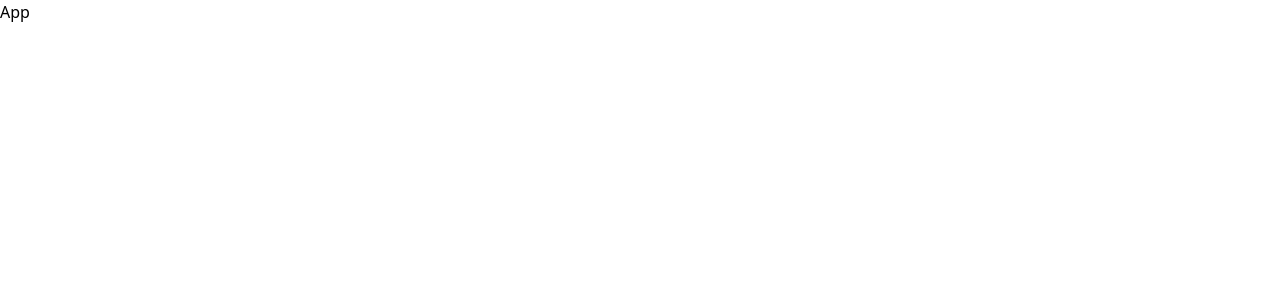
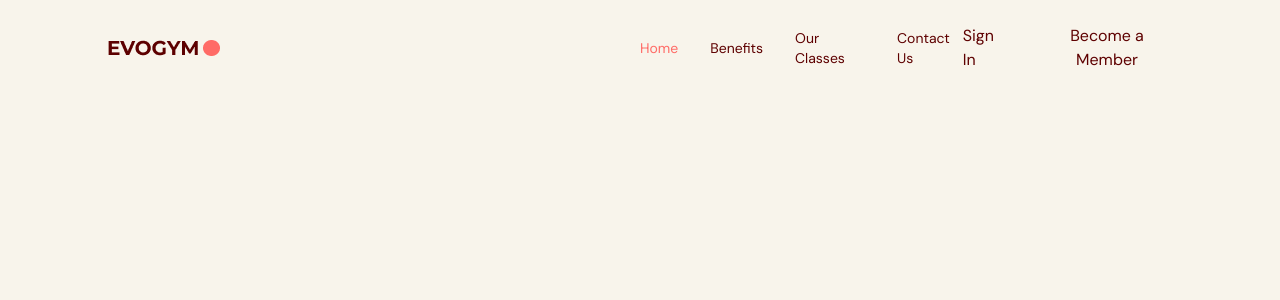
Before and after one commit to MarwanOladele/fitness-app, a React (Vite) app: page / in a window 1280 px wide. Shown: the top 300 px of the page. Built offline with nearby package versions, Linux system fonts and the light colour scheme.

Commit message:
Navbar Menu Implemented

```diff
--- a/src/App.tsx
+++ b/src/App.tsx
@@ -1,5 +1,13 @@
+import Navbar from "@/pages/navbar/Navbar";
+import { useState } from "react";
+
 const App = () => {
-  return <div className="">App</div>;
-}
+  const [selectedPage, setSelectedPage] = useState<string>("home");
+  return (
+    <div className="app bg-gray-20">
+      <Navbar selectedPage={selectedPage} setSelectedPage={setSelectedPage} />
+    </div>
+  );
+};
 
 export default App;
--- /dev/null
+++ b/src/data.ts
@@ -0,0 +1,18 @@
+export const navLink = [
+  {
+    id: "home",
+    name: "Home",
+  },
+  {
+    id: "benefit",
+    name: "Benefits",
+  },
+  {
+    id: "class",
+    name: "Our Classes"
+  },
+  {
+    id: "contact",
+    name: "Contac tUs",
+  },
+];
--- a/src/index.css
+++ b/src/index.css
@@ -1,3 +1,19 @@
+@import url("https://fonts.googleapis.com/css2?family=DM+Sans:wght@400;700&family=Montserrat:wght@700&family=Roboto:wght@100;300;400;500;700&display=swap");
+
 @tailwind base;
 @tailwind components;
 @tailwind utilities;
+
+
+html,
+body,
+.app,
+#root {
+    height: 100%;
+    width: 100%;
+    margin: 0;
+    padding: 0;
+    box-sizing: border-box;
+    font-family: 'DM Sans', sans-serif;
+    @apply text-gray-500
+}
--- /dev/null
+++ b/src/pages/navbar/Link.tsx
@@ -0,0 +1,22 @@
+import AnchorLink from "react-anchor-link-smooth-scroll";
+
+type Props = {
+  page: string;
+  selectedPage: string;
+  setSelectedPage: (value: string) => void;
+};
+
+const Link = ({ page, selectedPage, setSelectedPage }: Props) => {
+  const pageLowerCase = page.toLowerCase().replace(/ /g, "");
+  return (
+    <AnchorLink
+      className={`${selectedPage === pageLowerCase ? "text-primary-500" : ""} transition duration-500 hover:text-primary-300`}
+      href={`#${pageLowerCase}`}
+      onClick={() =>setSelectedPage(pageLowerCase)}
+    >
+      {page}
+    </AnchorLink>
+  );
+};
+
+export default Link;
--- /dev/null
+++ b/src/pages/navbar/Navbar.tsx
@@ -0,0 +1,54 @@
+import { useState } from "react";
+import { Bars3Icon, XMarkIcon } from "@heroicons/react/24/solid";
+import Logo from "@/assets/Logo.png";
+import Link from "./Link";
+
+type Props = {
+  selectedPage: string;
+  setSelectedPage: (value: string) => void;
+};
+
+const Navbar = ({selectedPage, setSelectedPage}: Props) => {
+  const flexBetween = "flex justify-between items-center";
+  return (
+    <nav>
+      <div className={`${flexBetween} fixed top-0 z-30 w-full py-6`}>
+        <div className={`${flexBetween} mx-auto w-5/6`}>
+          <div className={`${flexBetween} w-full gap-16`}>
+            <img src={Logo} alt="logo" />
+          </div>
+          <div className={`${flexBetween} w-full`}>
+            <div className={`${flexBetween} gap-8 text-sm`}>
+              <Link
+                page="Home"
+                selectedPage={selectedPage}
+                setSelectedPage={setSelectedPage}
+              />
+              <Link
+                page="Benefits"
+                selectedPage={selectedPage}
+                setSelectedPage={setSelectedPage}
+              />
+              <Link
+                page="Our Classes"
+                selectedPage={selectedPage}
+                setSelectedPage={setSelectedPage}
+              />
+              <Link
+                page="Contact Us"
+                selectedPage={selectedPage}
+                setSelectedPage={setSelectedPage}
+              />
+            </div>
+            <div className={`${flexBetween} gap-8`}>
+              <p>Sign In</p>
+              <button>Become a Member</button>
+            </div>
+          </div>
+        </div>
+      </div>
+    </nav>
+  );
+};
+
+export default Navbar;
```
